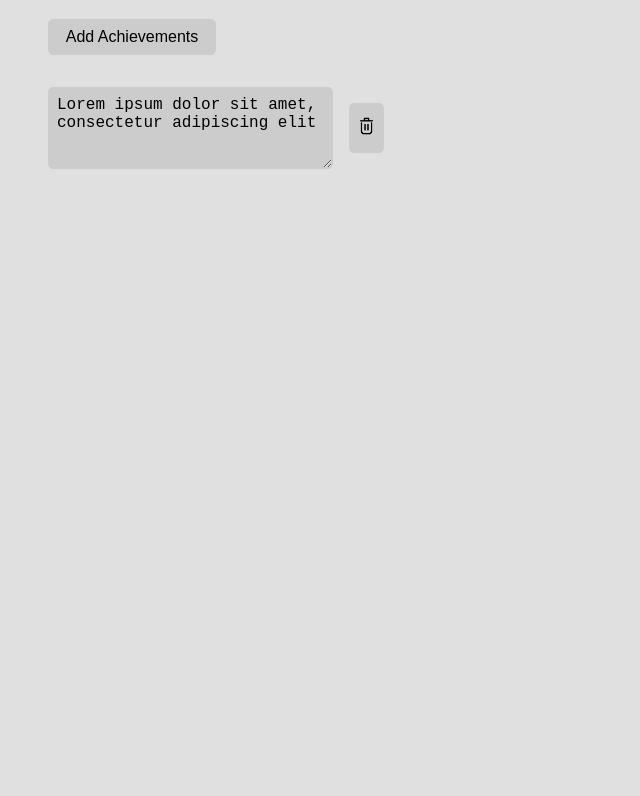
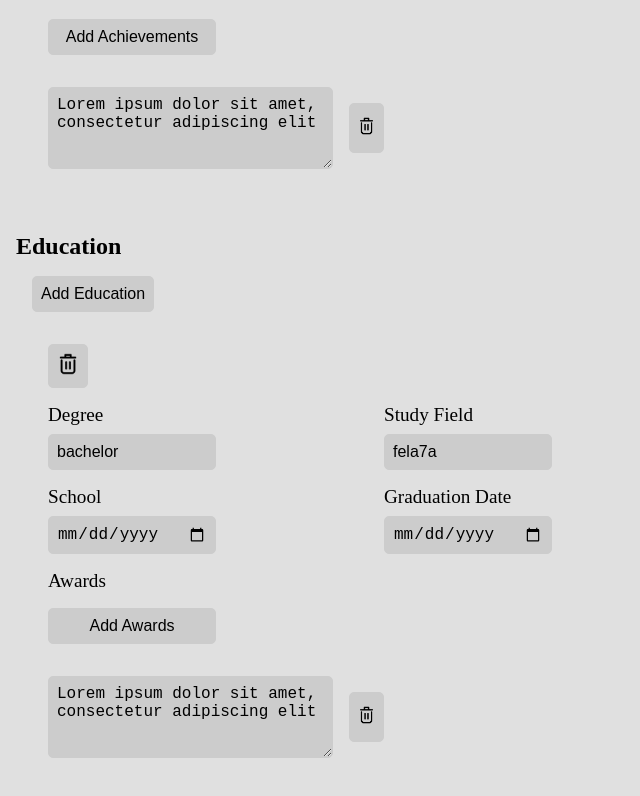
Before and after one commit to The-White-Hats/Resumeness, a React (Vite) app: page /resume in a window 1280 px wide. Shown: the part 1835-2631 px from the top of the page, without its empty margins (0-640 px from the left). Before the commit the page ends 2052 px from the top, so only its background shows below. Built offline with nearby package versions, Linux system fonts and the light colour scheme.

Commit message:
Added Education

```diff
--- a/src/pages/resume/sub/form/Form.scss
+++ b/src/pages/resume/sub/form/Form.scss
@@ -77,7 +77,7 @@ $input-color: #cccccc;
                     margin: 0.5rem 0px 2rem 0px;
                     width: 50%;
                 }
-                .achievement {
+                .sub-form {
                     display: flex;
                     flex-direction: row;
                     width: 100%;
--- a/src/pages/resume/sub/form/form.css
+++ b/src/pages/resume/sub/form/form.css
@@ -73,18 +73,18 @@
   margin: 0.5rem 0px 2rem 0px;
   width: 50%;
 }
-.form-wrapper form .Form .form-element .achievement {
+.form-wrapper form .Form .form-element .sub-form {
   display: flex;
   flex-direction: row;
   width: 100%;
 }
-.form-wrapper form .Form .form-element .achievement textarea {
+.form-wrapper form .Form .form-element .sub-form textarea {
   width: 100%;
 }
-.form-wrapper form .Form .form-element .achievement button {
+.form-wrapper form .Form .form-element .sub-form button {
   margin: 1rem 0px 1rem 1rem;
   width: 2.5rem;
 }
-.form-wrapper form .Form .form-element .achievement button img {
+.form-wrapper form .Form .form-element .sub-form button img {
   width: 100%;
 }/*# sourceMappingURL=Form.css.map */
--- a/src/pages/resume/sub/form/form.tsx
+++ b/src/pages/resume/sub/form/form.tsx
@@ -503,7 +503,7 @@ const Form = () => {
                                                         String(experience.id) +
                                                         String(secondIndex)
                                                     }
-                                                    className="form-element achievement"
+                                                    className="form-element sub-form"
                                                 >
                                                     <textarea
                                                         defaultValue={
@@ -541,6 +541,136 @@ const Form = () => {
                         )
                     })}
                 </div>
+                <div className="sub-title">Education</div>
+                <button type="button" onClick={handleEducation.addEducation}>
+                    Add Education
+                </button>
+                <div>
+                    {educationArr.map((education, index) => {
+                        return (
+                            <div className="Form" key={education.id}>
+                                <button
+                                    type="button"
+                                    onClick={() =>
+                                        handleEducation.deleteEducation(index)
+                                    }
+                                >
+                                    <img src="/delete.png" alt="delete" />
+                                </button>
+                                <div className="form-element">
+                                    <label>Degree</label>
+                                    <input
+                                        type="text"
+                                        defaultValue={education.degree}
+                                        onChange={(event) =>
+                                            handleEducation.updateEducation(
+                                                event,
+                                                index,
+                                                'degree' as keyof form.education
+                                            )
+                                        }
+                                    />
+                                </div>
+                                <div className="form-element">
+                                    <label>Study Field</label>
+                                    <input
+                                        type="text"
+                                        defaultValue={education.studyField}
+                                        onChange={(event) =>
+                                            handleEducation.updateEducation(
+                                                event,
+                                                index,
+                                                'studyField' as keyof form.education
+                                            )
+                                        }
+                                    />
+                                </div>
+                                <div className="form-element">
+                                    <label>School</label>
+                                    <input
+                                        type="date"
+                                        defaultValue={education.school}
+                                        onChange={(event) =>
+                                            handleEducation.updateEducation(
+                                                event,
+                                                index,
+                                                'school' as keyof form.education
+                                            )
+                                        }
+                                    />
+                                </div>
+                                <div className="form-element">
+                                    <label>Graduation Date</label>
+                                    <input
+                                        type="date"
+                                        defaultValue={education.graduationDate}
+                                        onChange={(event) =>
+                                            handleEducation.updateEducation(
+                                                event,
+                                                index,
+                                                'graduationDate' as keyof form.education
+                                            )
+                                        }
+                                    />
+                                </div>
+                                <div className="form-element big">
+                                    <label>Awards</label>
+                                    <button
+                                        type="button"
+                                        onClick={() =>
+                                            handleEducation.updateAward(
+                                                index
+                                            )
+                                        }
+                                    >
+                                        Add Awards
+                                    </button>
+                                    {education.awards.map(
+                                        (awards, secondIndex) => {
+                                            return (
+                                                <div
+                                                    key={
+                                                        String(education.id) +
+                                                        String(secondIndex)
+                                                    }
+                                                    className="form-element sub-form"
+                                                >
+                                                    <textarea
+                                                        defaultValue={
+                                                            awards
+                                                        }
+                                                        onChange={(event) =>
+                                                            handleEducation.updateEducation(
+                                                                event,
+                                                                index,
+                                                                'awards' as keyof form.education,
+                                                                secondIndex
+                                                            )
+                                                        }
+                                                    />
+                                                    <button
+                                                        type="button"
+                                                        onClick={() =>
+                                                            handleEducation.updateAward(
+                                                                index,
+                                                                secondIndex
+                                                            )
+                                                        }
+                                                    >
+                                                        <img
+                                                            src="/delete.png"
+                                                            alt="delete"
+                                                        />
+                                                    </button>
+                                                </div>
+                                            )
+                                        }
+                                    )}
+                                </div>
+                            </div>
+                        )
+                    })}
+                </div>
             </form>
         </div>
     )
--- a/src/pages/resume/sub/preview-wrapper/preview/preview.tsx
+++ b/src/pages/resume/sub/preview-wrapper/preview/preview.tsx
@@ -169,7 +169,7 @@ const Preview = ({ color }: PreviewProps) => {
                 </h3>
                 <ul>
                   {education.awards.map((award) => {
-                    return <li key={award}>{award}</li>;
+                    return <li key={Math.random()}>{award}</li>;
                   })}
                 </ul>
               </div>
```
